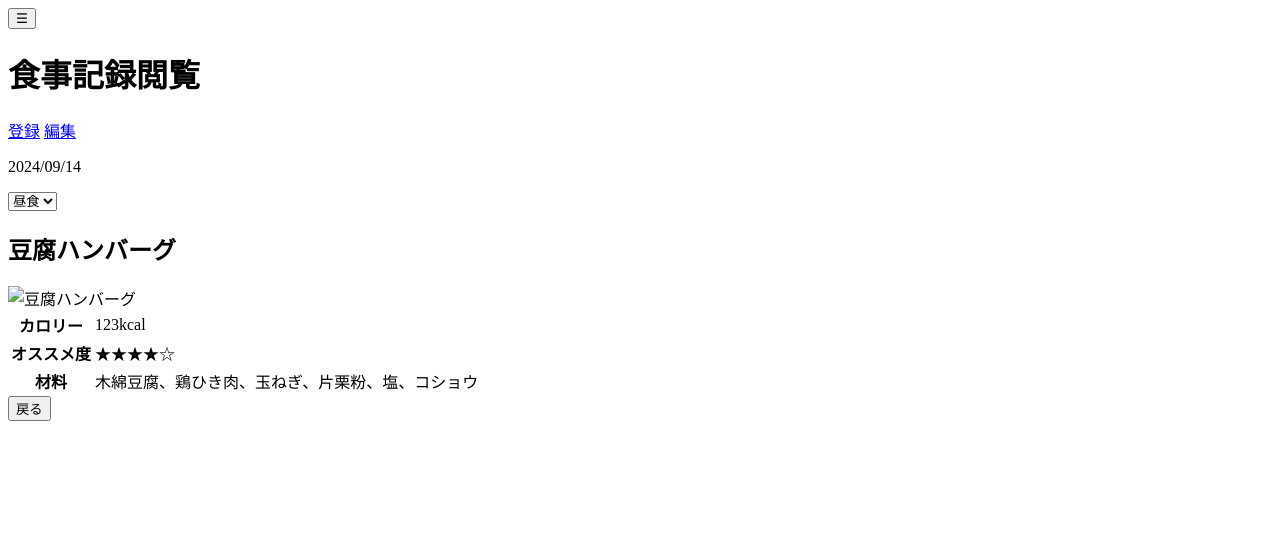
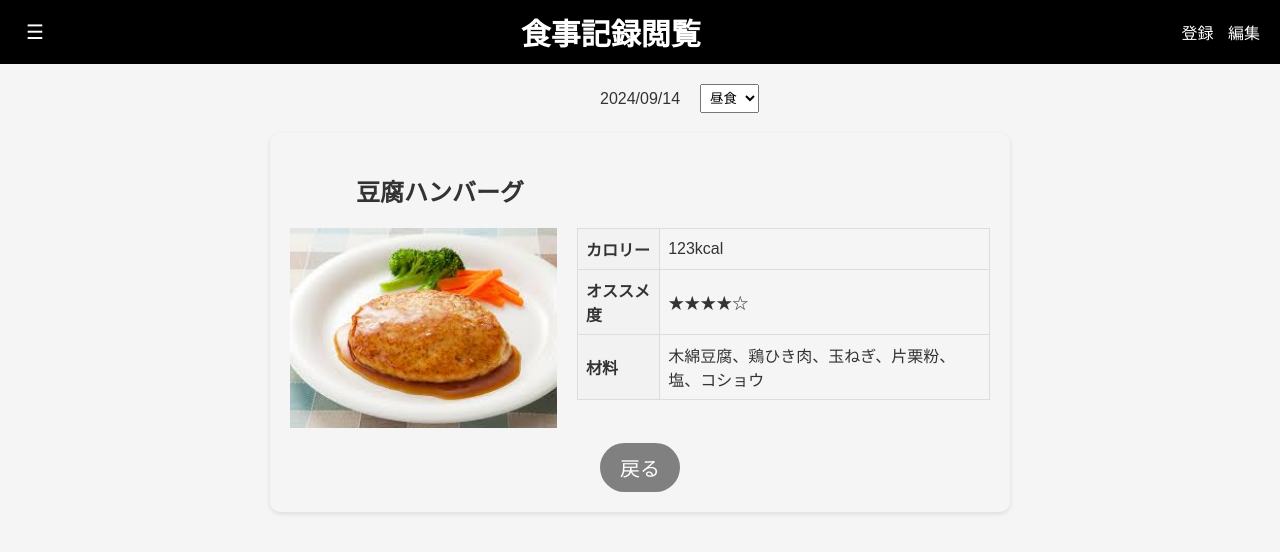
Before and after one commit to kitashuuuu/training, a plain HTML site: page template/lunch1.html in a window 1280 px wide. Drawn offline with Linux system fonts and the light colour scheme.

Commit message:
ページの追加
ページの追加

```diff
--- a/CSS/all.css
+++ b/CSS/all.css
@@ -13,6 +13,7 @@ body {
     background-color: #333;
     color: #fff;
     padding: 10px 0;
+    font-size: 40px;
   }
 
   .header-container {
@@ -23,7 +24,7 @@ body {
   }
 
   h1 {
-    font-size: 26px;
+    font-size: 36px;
     margin: auto;
     padding: auto;
   }
@@ -35,3 +36,6 @@ body {
     font-size: 20px;
     cursor: pointer;
   }
+  #it{
+    font-size: 30px;
+  }
--- a/CSS/lunch1.css
+++ b/CSS/lunch1.css
@@ -41,9 +41,8 @@ body {
 
   .meal-section {
     margin: 0 auto;
-    width: 80%;
-    max-width: 600px;
-    background-color: white;
+    width: 90%;
+    max-width: 700px;
     padding: 20px;
     border-radius: 10px;
     box-shadow: 0 2px 5px rgba(0, 0, 0, 0.1);
@@ -61,9 +60,9 @@ body {
   }
 
   .content img {
-    width: 150px;
-    height: auto;
-    border-radius: 10px;
+    width: 300px;
+    height: 200px;
+
   }
 
   table {
@@ -83,15 +82,39 @@ body {
 
   .back-button {
     display: block;
-    margin: 20px auto 0;
+    margin: 15px auto 0;
     padding: 10px 20px;
     background-color: gray;
     color: white;
     border: none;
     border-radius: 5px;
     cursor: pointer;
+    border-radius: 30px;
+    font-size: 20px;
   }
 
   .back-button:hover {
     background-color: darkgray;
   }
+  .date-section {
+    display: flex; /* フレックスボックスを有効化 */
+    align-items: center; /* 垂直方向の中央揃え */
+    gap: 10px; /* 要素間の間隔 */
+    margin-left: 600px;
+  }
+
+  /* 日付とセレクトボックスの間隔を調整 */
+  .date-section p {
+    margin: 0;
+    margin-right: 10px;
+  }
+
+  .date-section select {
+    padding: 5px; /* プルダウンメニューの見た目を調整 */
+  }
+  h2{
+    margin-right: 400px;
+  }
+  nav{
+    font-size: 16px;
+  }
--- a/template/lunch1.html
+++ b/template/lunch1.html
@@ -4,12 +4,13 @@
   <meta charset="UTF-8">
   <meta name="viewport" content="width=device-width, initial-scale=1.0">
   <title>食事記録閲覧</title>
-  <link rel="stylesheet" href="styles.css">
+  <link rel="stylesheet" href="/CSS/lunch1.css">
+  <link rel="stylesheet" href="/CSS/all.css">
 </head>
 <body>
   <header class="header">
     <button class="menu-button">☰</button>
-    <h1>食事記録閲覧</h1>
+    <h1 id="it">食事記録閲覧</h1>
     <nav>
       <a href="#">登録</a>
       <a href="#">編集</a>
@@ -27,7 +28,7 @@
     <section class="meal-section">
       <h2>豆腐ハンバーグ</h2>
       <div class="content">
-        <img src="tofu-hamburg.jpg" alt="豆腐ハンバーグ">
+        <img src="/img/images (4).jpg" alt="豆腐ハンバーグ">
         <table>
           <tr>
             <th>カロリー</th>
```
Also changed, not shown: template/alllunch.html (+1 -1 lines).
